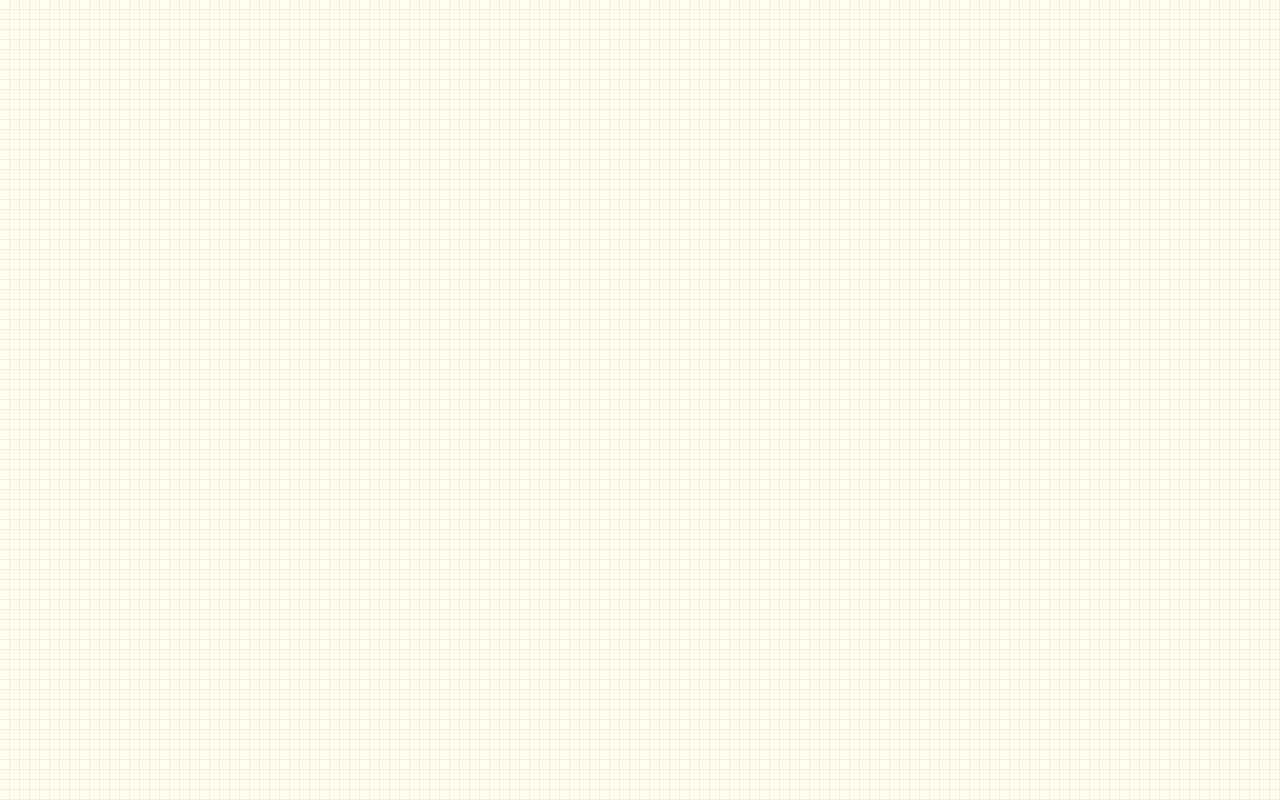
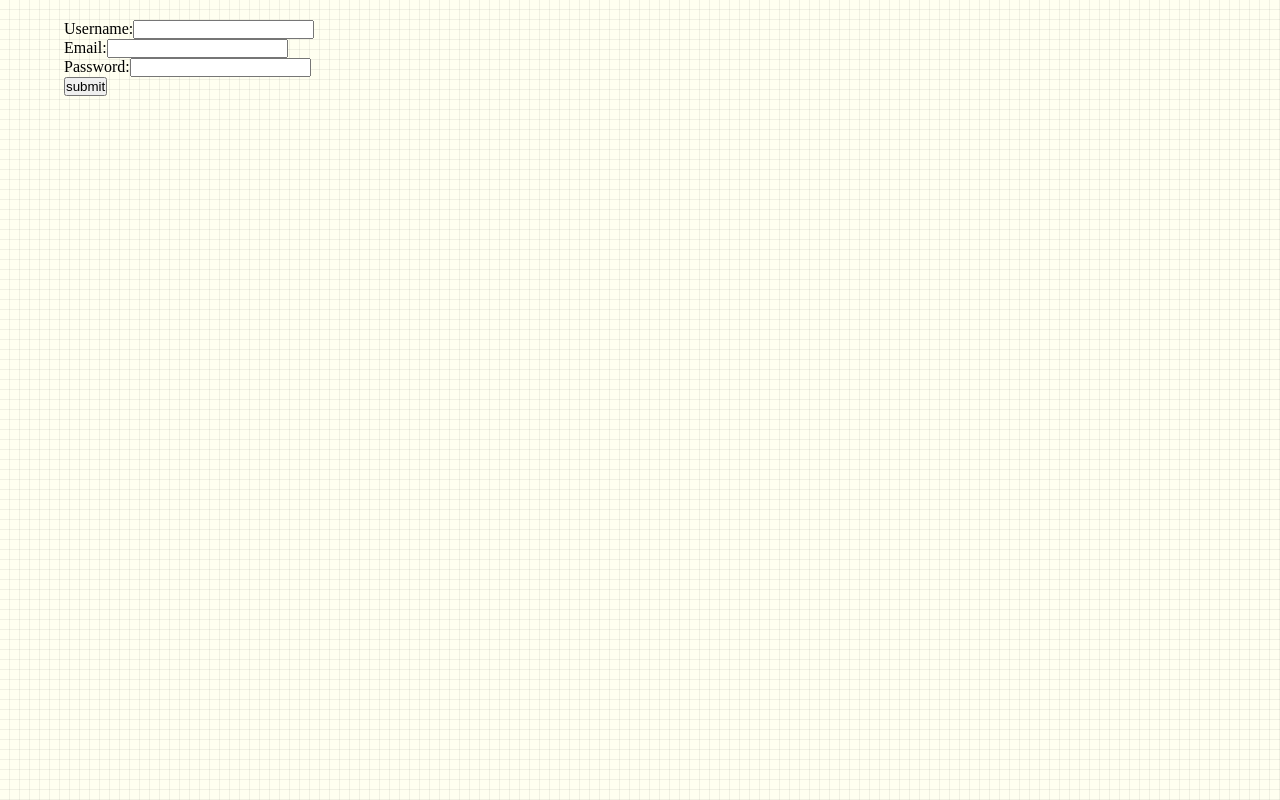
Before and after one commit to Malar5717/mesmos, a React (Vite) app in the folder frontend/: page /signup in a window 1280 px wide. Before the commit this address had no page. Built offline with nearby package versions, Linux system fonts and the light colour scheme; the HTML template or start-up script is replaced by a standard one.

Commit message:
added navbar, setup signup form, configured cors

```diff
--- a/frontend/src/App.css
+++ b/frontend/src/App.css
@@ -9,7 +9,7 @@
             transparent 0px 9px,
             rgba(0, 0, 0, 0.06) 9px 10px),
             ivory;
-    padding: 0 5%;
+    padding: 20px 5%;
 }
 
 .polas{
--- a/frontend/src/App.jsx
+++ b/frontend/src/App.jsx
@@ -3,39 +3,17 @@ import axios from 'axios'
 import { useState, useEffect } from 'react'
 import { Route, Routes } from 'react-router-dom'
 
-import Note from './components/notes/Note'
-
+import HomeContent from './pages/Home'
+import SignUp from './components/get-in/Signup'
 
 function App() {
-
-  const HomeContent = () => {
-
-    const [ polas, setPolas ] = useState([])
-
-    useEffect(() => {
-      const fetchPolas = () => {
-        axios.get("http://localhost:3000/pola/all")
-          .then(res => setPolas(res.data))
-          .catch(err => console.log(err))
-      }
-      fetchPolas()
-    }, [])
-
-      return (
-        <div className="polas">
-          {polas.map((pola, i) => (
-            <Note title={pola.title}  description={pola.description} key={i}/>
-          ))}
-        </div>
-      )
-
-    }
 
   return (
     <div className='app_main'>
       <Routes>
 
         <Route path="/" element={<HomeContent />} />
+        <Route path="/signup" element={<SignUp />} />
 
       </Routes>
     </div>
--- a/frontend/src/components/create/Upload.jsx
+++ b/frontend/src/components/create/Create.jsx
@@ -1,7 +1,7 @@
 import axios from 'axios'
 import React, { useState } from 'react'
 
-function Upload() {
+function Create() {
 
   const [ title, setTitle ] = useState("")
   const [ description, setDescription ] = useState("")
@@ -18,7 +18,7 @@ function Upload() {
     formData.append('description', description)
     formData.append('image', image)
 
-    axios.post("http://localhost:3000/pola/create", formData, {withCredentials: true})
+    axios.post("http://localhost:3000/pola/create", { title, description }, {withCredentials: true})
       .then((res)=>{console.log(res)})
       .catch((err)=>{console.log(err)})
   }
@@ -28,17 +28,17 @@ function Upload() {
 
       <div className='form-item'>
         <label htmlFor='image'>Image:</label>
-          <input type='file' id='image' value={ image } onChange={ setImage }></input>
+          <input type='file' id='image' value={ image } onChange={ (e) => setImage(e.target.files[0]) }></input>
       </div>
 
       <div className='form-item'>
         <label htmlFor='title'>Title:</label>
-          <input type='text' id='title' value={ title } onChange={ setTitle }></input>
+          <input type='text' id='title' value={ title } onChange={ (e) => setTitle(e.target.value) }></input>
       </div>
 
       <div className='form-item'>
-        <label htmlFor='desc'>Description:</label>
-          <input type='text' id='desc' value={ description } onChange={ setDescription }></input>
+        <label htmlFor='description'>Description:</label>
+          <input type='text' id='description' value={ description } onChange={ (e) => setDescription(e.target.value) }></input>
       </div>
 
       <button>submit</button>
@@ -47,4 +47,4 @@ function Upload() {
   )
 }
 
-export default Upload
+export default Create
--- a/frontend/src/components/get-in/SignUp.jsx
+++ b/frontend/src/components/get-in/SignUp.jsx
@@ -1,10 +1,49 @@
-import React from "react"
-import './SignUp.css'
+import React, { useState } from "react"
+import axios from "axios"
+import "./SignUp.css"
 
-export default function SignUp({ username, usermail, password }) {
-    return (
-        <div className="signup">
+export default function SignUp() {
 
-        </div>
-    )
+    const [ username, setUsername ] = useState("")
+    const [ usermail, setUsermail ] = useState("")
+    const [ password, setPassword ] = useState("")
+
+    const handleSubmit = (e) => {
+    e.preventDefault(); // form refreshes upon submit
+    if (!username || !usermail || !password) {
+      return;
+    }
+    // feature of browser
+
+    // const formData = new FormData();
+    // formData.append("username", username);
+    // formData.append("usermail", usermail);
+    // formData.append("password", password);
+
+    axios
+      .post("http://localhost:3000/user/signup", { username, usermail, password }, { withCredentials: true })
+      .then((res) => { console.log(res) })
+      .catch((err) => { console.log(err) });
+  };
+
+  return (
+    <form className="signup_main" onSubmit={handleSubmit}>
+      <div className="form-item">
+        <label htmlFor="username">Username:</label>
+        <input type="text" id="username" value={ username } onChange={(e) => setUsername(e.target.value)}></input>
+      </div>
+
+      <div className="form-item">
+        <label htmlFor="usermail">Email:</label>
+        <input type="email" id="usermail" value={ usermail } onChange={(e) => setUsermail(e.target.value)}></input>
+      </div>
+
+      <div className="form-item">
+        <label htmlFor="password">Password:</label>
+        <input type="password" id="password" value={ password } onChange={(e) => setPassword(e.target.value)}></input>
+      </div>
+
+      <button>submit</button>
+    </form>
+  );
 }
--- /dev/null
+++ b/frontend/src/components/navigation/NavBar.css
@@ -0,0 +1,11 @@
+.navbar_main {
+    display: flex;
+    align-items: center;
+    justify-content: space-between;
+}
+.navbar_main .account {
+    display: flex;
+    justify-content: space-between;
+    align-items: center;
+    gap: 10px;
+}
--- /dev/null
+++ b/frontend/src/components/navigation/NavBar.jsx
@@ -0,0 +1,19 @@
+import React from 'react'
+import './NavBar.css'
+
+function NavBar({ onAddClick, isCreateOpen }) {
+  return (
+    <div className='navbar_main'>
+      <div className='logo'>
+        <p>abcdef.</p>
+      </div>
+      <div className='account'>
+        <p onClick={() => onAddClick(!isCreateOpen)}>add</p>
+        <p>recall</p>
+        <p>acc</p>
+      </div>
+    </div>
+  )
+}
+
+export default NavBar
--- /dev/null
+++ b/frontend/src/pages/Home.jsx
@@ -0,0 +1,37 @@
+import { useState, useEffect } from "react"
+import axios from "axios"
+
+import Note from '../components/notes/Note'
+import NavBar from '../components/navigation/NavBar'
+import Create from '../components/create/Create'
+
+const HomeContent = () => {
+
+    const [ polas, setPolas ] = useState([])
+    const [ isCreateOpen, setIsCreateOpen ] = useState(false)  // for conditional rendering
+
+    useEffect(() => {
+      const fetchPolas = () => {
+        axios.get("http://localhost:3000/pola/all")
+          .then(res => setPolas(res.data))
+          .catch(err => console.log(err))
+      }
+      fetchPolas()
+    }, [])
+
+    return (
+        <>
+        <NavBar onAddClick={setIsCreateOpen} isCreateOpen={isCreateOpen}/>
+        <div className="polas">
+          {polas.map((pola, i) => (
+            <Note title={pola.title}  description={pola.description} key={i}/>
+          ))}
+        </div>
+
+        {isCreateOpen && <Create /> }
+        </>
+    )
+
+}
+
+export default HomeContent
```
Also changed, not shown: 2 other files (tests, documents, lock files or other folders).
